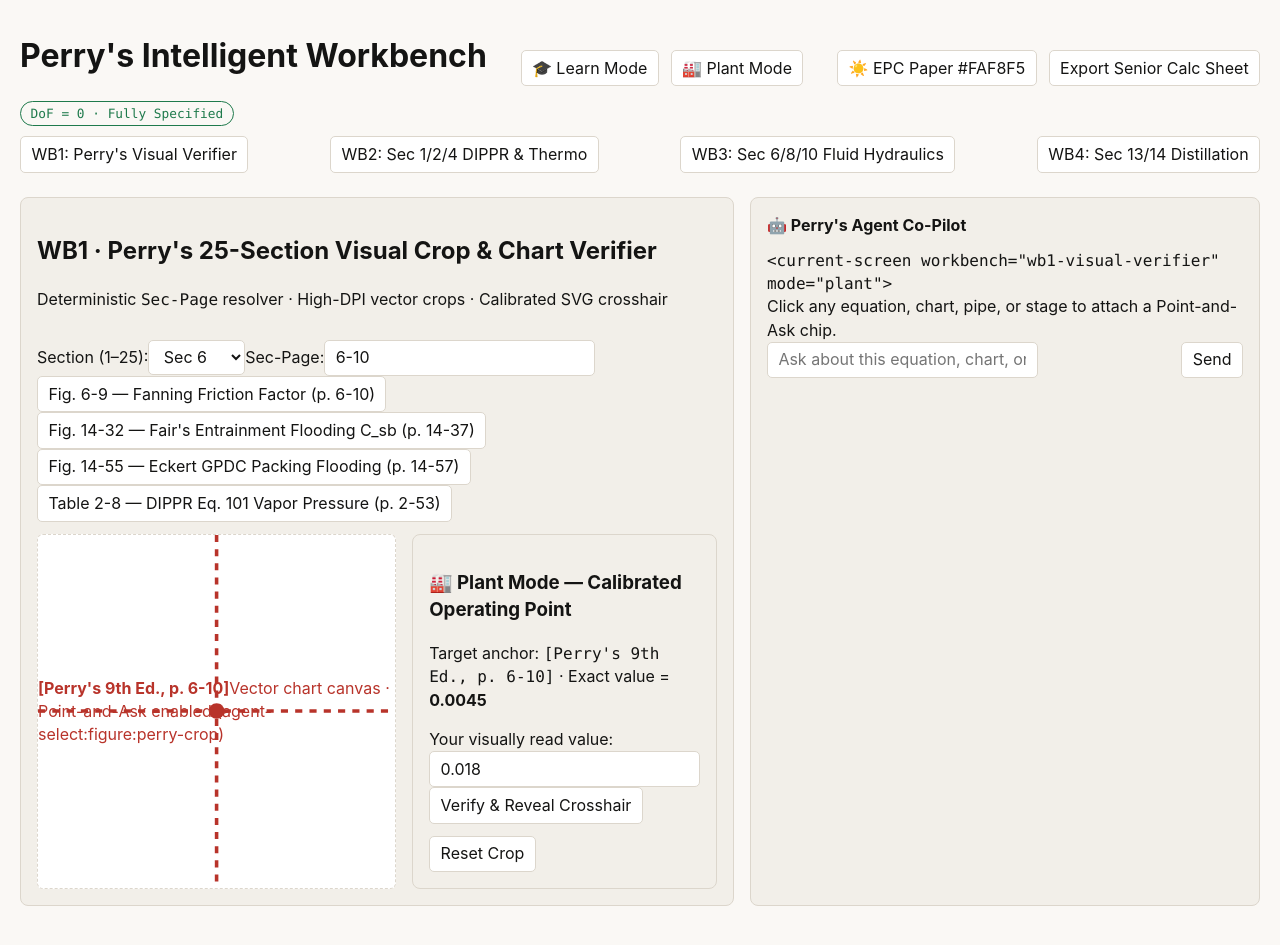
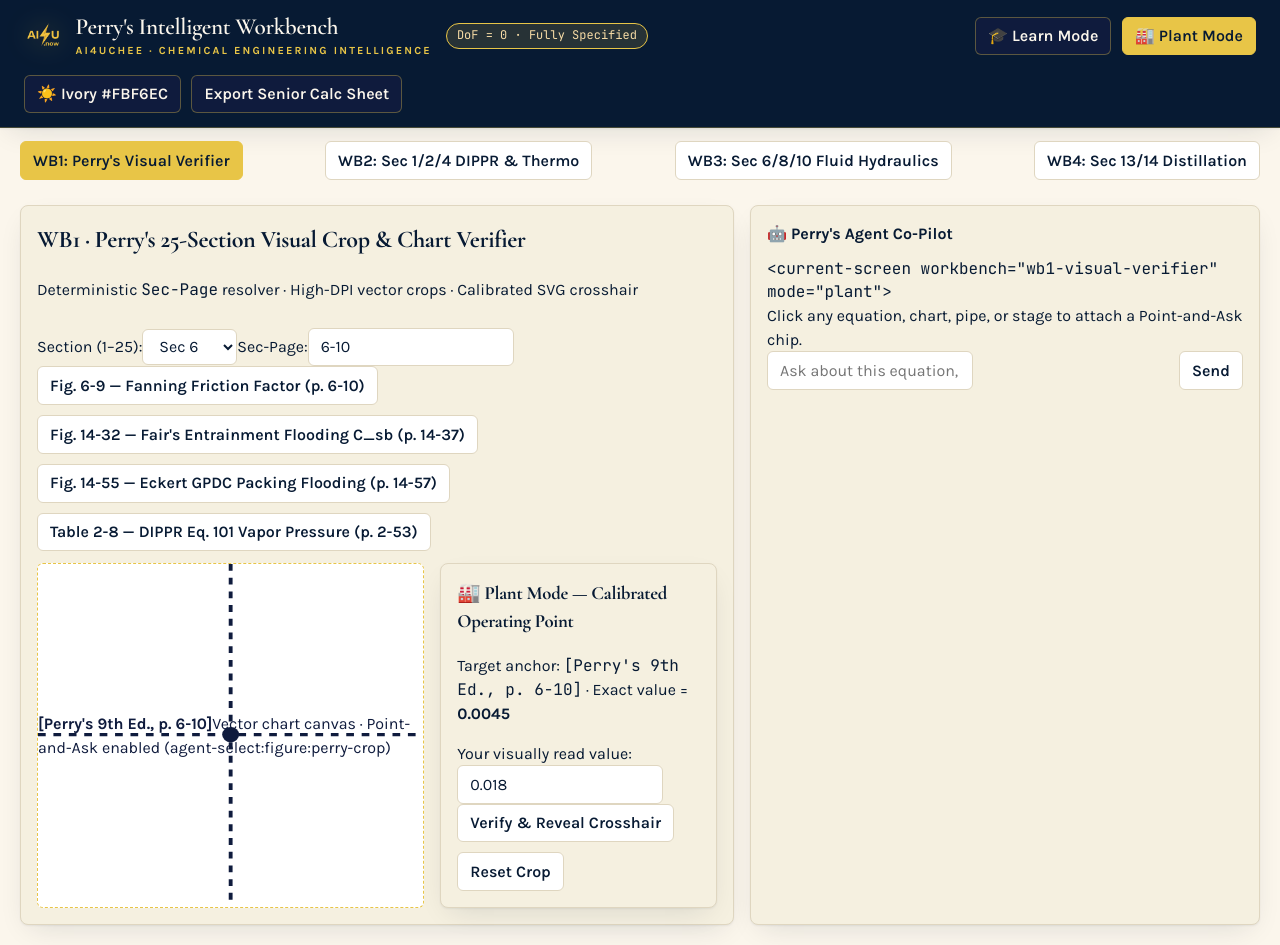
Before and after one commit to ai4U23/ai4UCheE, a React (Vite) app: page / in a window 1280 px wide. Before the commit the page ends 918 px from the top, so only its background shows below. Built offline with nearby package versions, Linux system fonts and the light colour scheme.

Commit message:
feat(ui,theme): apply ai4UMasterplan ivory/navy/maize theme & ai4U logo

```diff
--- a/index.html
+++ b/index.html
@@ -3,7 +3,14 @@
   <head>
     <meta charset="UTF-8" />
     <meta name="viewport" content="width=device-width, initial-scale=1.0" />
-    <title>Perry's Intelligent Workbench — ai4UCheE</title>
+    <title>Perry's Intelligent Workbench — ai4UCheE (chemie.ai4u.now)</title>
+    <link rel="icon" type="image/png" href="/ai4u-logo.png" />
+    <link rel="preconnect" href="https://fonts.googleapis.com" />
+    <link rel="preconnect" href="https://fonts.gstatic.com" crossorigin="anonymous" />
+    <link
+      rel="stylesheet"
+      href="https://fonts.googleapis.com/css2?family=Cormorant+Garamond:ital,wght@0,500;0,600;0,700;1,400;1,600&family=JetBrains+Mono:wght@400;500;600&family=Karla:wght@400;500;600;700&display=swap"
+    />
   </head>
   <body>
     <div id="root"></div>
--- a/src/components/shell/app-shell.tsx
+++ b/src/components/shell/app-shell.tsx
@@ -1,5 +1,5 @@
-// AppShell: Dual-Lens header (Learn <-> Plant), Dual Theme toggle (#FAF8F5 <-> #0B101B),
-// motion/react layoutId shared-layout morphing, DoF badge, 4 Workbench tabs + Calc Sheet trigger.
+// AppShell: Dual-Lens header (Learn <-> Plant), Dual Theme toggle (Ivory #FBF6EC <-> Dark Navy #071A33),
+// ai4U logo + motion/react layoutId shared-layout morphing, DoF badge, 4 Workbench tabs + Calc Sheet trigger.
 import React from 'react';
 import { motion } from 'motion/react';
 import {
@@ -70,8 +70,17 @@ export const AppShell: React.FC<AppShellProps> = ({
   return (
     <div className="app-shell" data-testid="app-shell">
       <header className="shell-header">
-        <div>
-          <h1>Perry&apos;s Intelligent Workbench</h1>
+        <div className="brand-identity">
+          <img
+            src="/ai4u-logo.png"
+            alt="AI4U.now"
+            className="brand-logo"
+            data-testid="ai4u-logo"
+          />
+          <div className="brand-title-group">
+            <h1>Perry&apos;s Intelligent Workbench</h1>
+            <span className="brand-eyebrow">ai4UCheE · Chemical Engineering Intelligence</span>
+          </div>
           <span className="dof-badge" data-testid="dof-badge">
             {dofStatus}
           </span>
@@ -88,7 +97,7 @@ export const AppShell: React.FC<AppShellProps> = ({
             data-testid="theme-toggle"
             onClick={() => setThemeMode(themeMode === 'paper' ? 'blueprint' : 'paper')}
           >
-            {themeMode === 'paper' ? '☀️ EPC Paper #FAF8F5' : '🌙 Blueprint #0B101B'}
+            {themeMode === 'paper' ? '☀️ Ivory #FBF6EC' : '🌙 Dark Navy #071A33'}
           </button>
           <button
             type="button"
--- a/src/context/persona-theme-context.tsx
+++ b/src/context/persona-theme-context.tsx
@@ -1,4 +1,4 @@
-// Persona ('learn' | 'plant') + Dual Theme ('paper' #FAF8F5 | 'blueprint' #0B101B) context.
+// Persona ('learn' | 'plant') + Dual Theme ('paper' Ivory #FBF6EC | 'blueprint' Dark Navy #071A33) context.
 import React, { createContext, useCallback, useContext, useEffect, useState } from 'react';
 import { writeClientAppState } from '../actions/view-screen';
 
--- a/src/server/api-server.ts
+++ b/src/server/api-server.ts
@@ -23,8 +23,9 @@ async function proxyToSidecar(req: Request, res: Response, targetPath: string):
       headers: { 'Content-Type': 'application/json' },
       body: req.method === 'GET' || req.method === 'HEAD' ? undefined : JSON.stringify(req.body ?? {}),
     });
-    const text = await upstream.text();
-    res.status(upstream.status).type('application/json').send(text);
+    const contentType = upstream.headers.get('content-type') ?? 'application/json';
+    const buf = Buffer.from(await upstream.arrayBuffer());
+    res.status(upstream.status).type(contentType).send(buf);
   } catch (err) {
     res.status(502).json({ error: `Sidecar unreachable: ${(err as Error).message}` });
   }
--- a/src/styles/theme-tokens.css
+++ b/src/styles/theme-tokens.css
@@ -1,95 +1,138 @@
 /* Dual Theme token system for Perry's Intelligent Workbench (ai4UCheE).
- * Paper (#FAF8F5 EPC Calc-Pad) vs. Blueprint (#0B101B Control Room) — plain CSS
- * variables, no Tailwind (Validation Session 1). */
+ * Aligned with ai4UMasterplan sovereign design system:
+ * Institutional Ivory (#fbf6ec / #f5f0e0), Sovereign Dark Navy (#071a33 / #0f1b3d),
+ * and Maize Gold (#e8c547 / #f7dca6) with Cormorant Garamond + Karla + JetBrains Mono. */
 @import 'katex/dist/katex.min.css';
 
 :root,
 [data-theme="paper"] {
-  --bg-canvas: #FAF8F5;
-  --bg-panel: #F2EFE9;
-  --bg-elevated: #FFFFFF;
-  --ink-primary: #141413;
-  --ink-muted: #5C5852;
-  --border-grid: #DCD6CC;
-  --accent-primary: #B8332A;   /* Perry's Crimson */
-  --accent-secondary: #1D5B79; /* Steel Blue */
-  --status-pass: #1F7A4C;
-  --status-warn: #B45309;
-  --status-danger: #B91C1C;
-  --font-sans: 'Inter', -apple-system, BlinkMacSystemFont, 'Segoe UI', sans-serif;
+  --navy-deep: #071a33;
+  --navy: #0f1b3d;
+  --navy-mid: #1e2f5c;
+  --royal: #2a3a66;
+  --strategic: #3b5183;
+  --maize: #e8c547;
+  --maize-soft: #f7dca6;
+  --ivory: #fbf6ec;
+  --paper: #f5f0e0;
+  --muted: #e7dfca;
+  --muted-foreground: #3b455d;
+  --bg-canvas: var(--ivory);
+  --bg-panel: var(--paper);
+  --bg-elevated: #ffffff;
+  --ink-primary: var(--navy-deep);
+  --ink-muted: var(--muted-foreground);
+  --border-grid: #dfd6c0;
+  --accent-primary: var(--navy);
+  --accent-secondary: #b8860b;
+  --accent-maize: var(--maize);
+  --status-pass: #15803d;
+  --status-warn: #b45309;
+  --status-danger: #b91c1c;
+  --shadow-lift: 0 1px 2px rgb(7 26 51 / 0.06), 0 10px 28px -10px rgb(7 26 51 / 0.14);
+  --font-display: 'Cormorant Garamond', ui-serif, Georgia, serif;
+  --font-sans: 'Karla', -apple-system, BlinkMacSystemFont, 'Segoe UI', sans-serif;
   --font-mono: 'JetBrains Mono', 'SFMono-Regular', Menlo, monospace;
 }
 
 [data-theme="blueprint"] {
-  --bg-canvas: #0B101B;
-  --bg-panel: #121A2B;
-  --bg-elevated: #172238;
-  --ink-primary: #E8F0FE;
-  --ink-muted: #8BA0C2;
-  --border-grid: #1E2D4A;
-  --accent-primary: #38BDF8;   /* Cyan Trace */
-  --accent-secondary: #F59E0B; /* Amber Alarm */
-  --status-pass: #34D399;
-  --status-warn: #FBBF24;
-  --status-danger: #F87171;
+  --bg-canvas: #071a33;
+  --bg-panel: #0f1b3d;
+  --bg-elevated: #1e2f5c;
+  --ink-primary: #fbf6ec;
+  --ink-muted: #d5ccb8;
+  --border-grid: #2a3a66;
+  --accent-primary: #e8c547;
+  --accent-secondary: #f7dca6;
+  --accent-maize: #e8c547;
+  --status-pass: #34d399;
+  --status-warn: #e8c547;
+  --status-danger: #f87171;
+  --shadow-lift: 0 18px 50px -28px rgb(0 0 0 / 0.65);
 }
 
-* {
-  box-sizing: border-box;
-}
+* { box-sizing: border-box; }
 
 body {
   margin: 0;
   background: var(--bg-canvas);
   color: var(--ink-primary);
   font-family: var(--font-sans);
-  line-height: 1.45;
+  line-height: 1.48;
+  -webkit-font-smoothing: antialiased;
   transition: background 180ms ease, color 180ms ease;
+}
+
+h1, h2, h3, h4 {
+  font-family: var(--font-display);
+  letter-spacing: -0.015em;
+  margin-top: 0;
 }
 
 code, pre, .mono {
   font-family: var(--font-mono);
+  font-variant-numeric: tabular-nums;
 }
 
 .app-shell {
   min-height: 100vh;
   display: grid;
   grid-template-rows: auto auto 1fr;
-  gap: 0.75rem;
-  padding: 0.75rem 1.25rem;
+  gap: 0.85rem;
+  padding: 0 1.25rem 1.25rem;
 }
 
-.shell-header,
-.wb-toolbar,
-.wb-actions-row {
+.shell-header {
+  margin: 0 -1.25rem;
+  padding: 0.85rem 1.5rem;
+  background: var(--navy-deep);
+  color: var(--ivory);
+  border-bottom: 1px solid rgba(232, 197, 71, 0.28);
+  box-shadow: var(--shadow-lift);
   display: flex;
   flex-wrap: wrap;
   align-items: center;
   justify-content: space-between;
-  gap: 0.75rem;
+  gap: 1rem;
 }
 
-.wb-panel,
-.wb-tutor-card,
-.chat-drawer {
+.brand-identity { display: flex; align-items: center; gap: 0.85rem; }
+.brand-logo { height: 38px; width: auto; filter: drop-shadow(0 0 14px rgba(232, 197, 71, 0.42)); }
+.brand-title-group h1 { margin: 0; font-size: 1.45rem; font-weight: 600; color: var(--ivory); line-height: 1.15; }
+.brand-eyebrow {
+  display: block;
+  font-family: var(--font-sans);
+  font-size: 0.68rem;
+  font-weight: 700;
+  text-transform: uppercase;
+  letter-spacing: 0.2em;
+  color: var(--maize);
+  margin-top: 0.15rem;
+}
+
+.wb-toolbar, .wb-actions-row, .wb-presets {
+  display: flex;
+  flex-wrap: wrap;
+  align-items: center;
+  justify-content: space-between;
+  gap: 0.65rem;
+}
+
+.wb-panel, .wb-tutor-card, .chat-drawer {
   background: var(--bg-panel);
   border: 1px solid var(--border-grid);
   border-radius: 8px;
   padding: 1rem;
+  box-shadow: var(--shadow-lift);
 }
 
-.wb-split {
-  display: grid;
-  grid-template-columns: 1.4fr 1fr;
-  gap: 1rem;
-  margin-top: 0.75rem;
-}
+.wb-split { display: grid; grid-template-columns: 1.4fr 1fr; gap: 1rem; margin-top: 0.75rem; }
 
 .wb-crop-stage {
   position: relative;
   min-height: 260px;
   background: var(--bg-elevated);
-  border: 1px dashed var(--border-grid);
+  border: 1px dashed var(--maize);
   border-radius: 6px;
   display: flex;
   align-items: center;
@@ -98,37 +141,40 @@ code, pre, .mono {
   color: var(--accent-primary);
 }
 
-.wb-crosshair-svg {
-  position: absolute;
-  inset: 0;
-  width: 100%;
-  height: 100%;
-  pointer-events: none;
-}
-
-[data-agent-selected="true"] {
-  outline: 2px solid var(--accent-primary);
-  outline-offset: 2px;
-}
+.wb-crosshair-svg { position: absolute; inset: 0; width: 100%; height: 100%; pointer-events: none; }
+[data-agent-selected="true"] { outline: 2px solid var(--maize); outline-offset: 2px; }
 
 button, select, input {
   font: inherit;
   color: var(--ink-primary);
   background: var(--bg-elevated);
   border: 1px solid var(--border-grid);
-  border-radius: 5px;
-  padding: 0.35rem 0.65rem;
+  border-radius: 6px;
+  padding: 0.4rem 0.75rem;
+  transition: border-color 150ms ease, background 150ms ease, color 150ms ease;
 }
 
-button {
-  cursor: pointer;
+button { cursor: pointer; font-weight: 600; }
+button:hover { border-color: var(--maize); }
+
+.shell-header button {
+  background: var(--navy);
+  color: var(--ivory);
+  border: 1px solid rgba(232, 197, 71, 0.35);
+}
+
+.shell-header button:hover, .shell-header .persona-btn.active, .wb-tab.active {
+  background: var(--maize);
+  color: var(--navy-deep);
+  border-color: var(--maize);
 }
 
 .dof-badge {
   font-family: var(--font-mono);
-  font-size: 0.8rem;
-  padding: 0.25rem 0.6rem;
+  font-size: 0.75rem;
+  padding: 0.2rem 0.65rem;
   border-radius: 999px;
-  border: 1px solid var(--status-pass);
-  color: var(--status-pass);
+  border: 1px solid var(--maize);
+  background: rgba(232, 197, 71, 0.14);
+  color: var(--maize-soft);
 }
```
Also changed, not shown: public/ai4u-logo.png (added), 2 other files (tests, documents, lock files or other folders).
